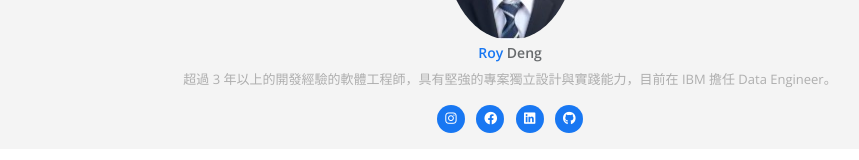
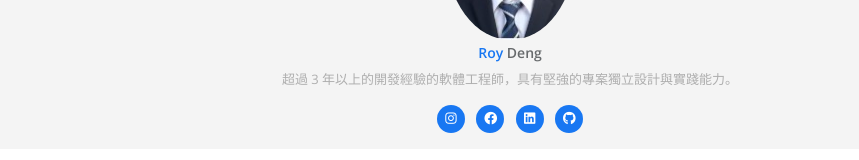
Before and after one commit to RoyDeng/Personal-Website, a plain HTML site: page index.html in a window 1280 px wide. Shown: the part 1105-1265 px from the top of the page, without its empty margins (130-989 px from the left). Drawn offline with nearby package versions, Linux system fonts and the light colour scheme; a script that the page names is missing.

```diff
--- a/index.html
+++ b/index.html
@@ -90,7 +90,7 @@
                     <div class="team-member wow zoomIn">
                         <img src="img/avatar.jpg" class="img-fluid rounded-circle" alt="">
                         <h4><span class="navy">Roy</span> Deng</h4>
-                        <p>超過 3 年以上的開發經驗的軟體工程師，具有堅強的專案獨立設計與實踐能力，目前在 IBM 擔任 Data Engineer。</p>
+                        <p>超過 3 年以上的開發經驗的軟體工程師，具有堅強的專案獨立設計與實踐能力。</p>
                         <ul class="list-inline social-icon">
                             <li class="list-inline-item"><a href="https://www.instagram.com/roydeng0428/"><i
                                         class="fa-brands fa-instagram"></i></a>
```
Also changed, not shown: 2 other files.
